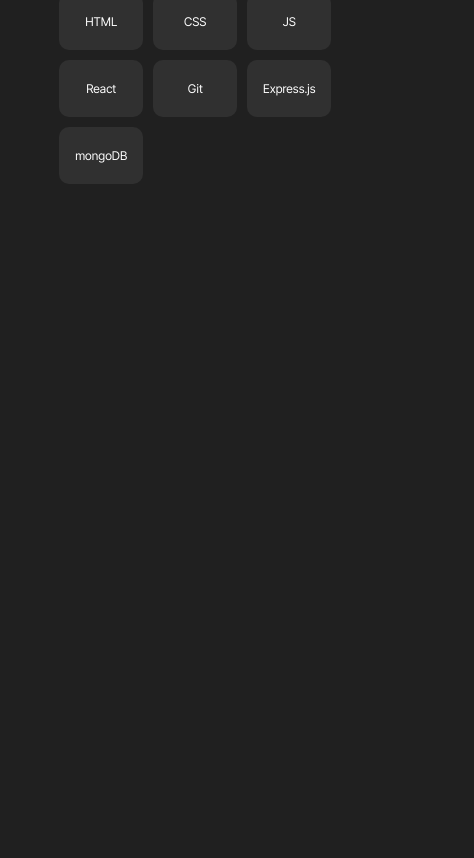
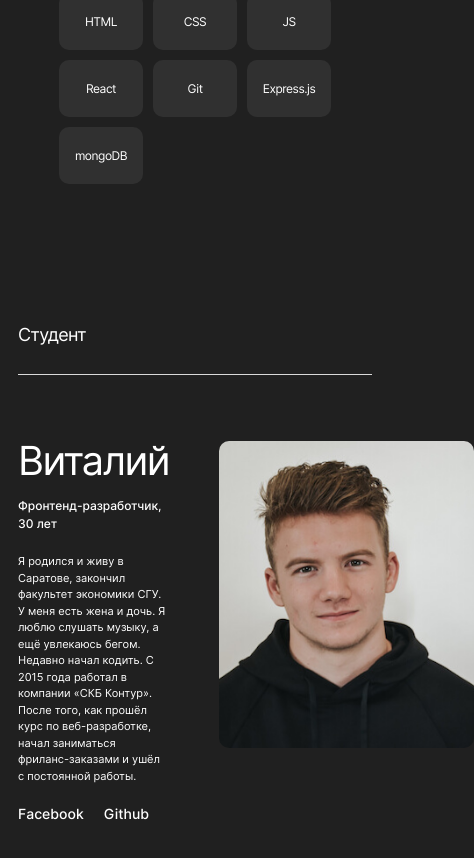
Before and after one commit to sahvea/movies-explorer-frontend, a React (Create React App) app: page / in a window 390 px wide. Shown: the part 1610-2468 px from the top of the page, 474 px wide, since content can reach past the window. Before the commit the page ends 1864 px from the top, so only its background shows below. Built offline with nearby package versions, Linux system fonts and the light colour scheme.

Commit message:
feat: add AboutMe section

```diff
--- a/src/components/Main/AboutMe/AboutMe.css
+++ b/src/components/Main/AboutMe/AboutMe.css
@@ -0,0 +1,106 @@
+.about-me {
+  margin-top: 10px;
+}
+
+.about-me__info-wrap {
+  margin-top: 66px;
+  display: grid;
+  grid-template-columns: 1fr 270px;
+  gap: 70px;
+}
+
+.about-me__info {
+  max-width: 600px;
+  display: flex;
+  flex-direction: column;
+  justify-content: start;
+  align-items: flex-start;
+}
+
+.about-me__name {
+  margin: 0;
+  font-weight: 400;
+  font-size: 50px;
+  line-height: 1.2;
+  letter-spacing: -0.04em;
+}
+
+.about-me__activity {
+  margin: 18px 0 0;
+  font-weight: 500;
+  font-size: 18px;
+  line-height: 1.1;
+}
+
+.about-me__text {
+  margin-top: 26px;
+  line-height: 1.6;
+}
+
+.about-me__links-list {
+  margin: auto 0 0;
+  padding: 20px 0 0;
+  list-style: none;
+  display: flex;
+  justify-content: flex-start;
+  align-items: center;
+}
+
+.about-me__links-item {
+  margin-left: 20px;
+}
+
+.about-me__links-item:first-of-type {
+  margin-left: 0;
+}
+
+.about-me__link {
+  font-weight: 500;
+  font-size: 14px;
+  line-height: 1.2;
+}
+
+.about-me__image {
+  width: 270px;
+  height: 327px;
+  object-fit: cover;
+  object-position: center;
+  border-radius: 10px;
+}
+
+@media screen and (max-width: 1023px) {
+  .about-me {
+    margin-top: 0;
+  }
+
+  .about-me__info-wrap {
+    grid-template-columns: 1fr 255px;
+    gap: 50px;
+  }
+
+  .about-me__name {
+    margin: 0;
+    font-size: 40px;
+    line-height: 1;
+  }
+
+  .about-me__activity {
+    margin-top: 16px;
+    font-size: 12px;
+    line-height: 1.5;
+  }
+
+  .about-me__text {
+    margin-top: 20px;
+    line-height: 1.5;
+  }
+
+  .about-me__image {
+    width: 255px;
+    height: 307px;
+  }
+}
+
+@media screen and (max-width: 767px) {
+
+}
--- a/src/components/Main/AboutMe/AboutMe.js
+++ b/src/components/Main/AboutMe/AboutMe.js
@@ -0,0 +1,29 @@
+import './AboutMe.css';
+import student from '../../../images/avatar-example.jpg';
+
+function AboutMe() {
+  return (
+    <section className="about-me page__section">
+      <h2 className="page__section-title">Студент</h2>
+      <div className="about-me__info-wrap">
+        <div className="about-me__info">
+          <h3 className="about-me__name">Виталий</h3>
+          <p className="about-me__activity">Фронтенд-разработчик, 30 лет</p>
+          <p className="paragraph about-me__text">Я родился и живу в Саратове, закончил факультет экономики СГУ. У меня есть жена и дочь. Я люблю слушать музыку, а ещё увлекаюсь бегом. Недавно начал кодить. С 2015 года работал в компании «СКБ Контур». После того, как прошёл курс по веб-разработке, начал заниматься фриланс-заказами и ушёл с постоянной работы.</p>
+          <ul className="about-me__links-list">
+            <li className="about-me__links-item">
+              {/* TODO: поменять на telegram */}
+              <a href="https://github.com/sahvea" target="_blank" className="link about-me__link" rel="noreferrer">Facebook</a>
+            </li>
+            <li className="about-me__links-item">
+              <a href="https://github.com/sahvea" target="_blank" className="link about-me__link" rel="noreferrer">Github</a>
+            </li>
+          </ul>
+        </div>
+        <img className="about-me__image" src={student} alt="фото студента"/>
+      </div>
+    </section>
+  )
+}
+
+export default AboutMe;
--- a/src/components/Main/Main.js
+++ b/src/components/Main/Main.js
@@ -2,6 +2,8 @@
 import Promo from './Promo/Promo';
 import AboutProject from './AboutProject/AboutProject';
 import Techs from './Techs/Techs';
+import AboutMe from './AboutMe/AboutMe';
+import Portfolio from './Portfolio/Portfolio';
 
 function Main() {
   return (
@@ -9,6 +11,8 @@
       <Promo />
       <AboutProject />
       <Techs />
+      <AboutMe />
+      <Portfolio />
     </>
   )
 }
--- a/src/components/Main/Portfolio/Portfolio.js
+++ b/src/components/Main/Portfolio/Portfolio.js
@@ -0,0 +1,9 @@
+function Portfolio() {
+  return (
+    <div className="portfolio">
+
+    </div>
+  )
+}
+
+export default Portfolio;
```
